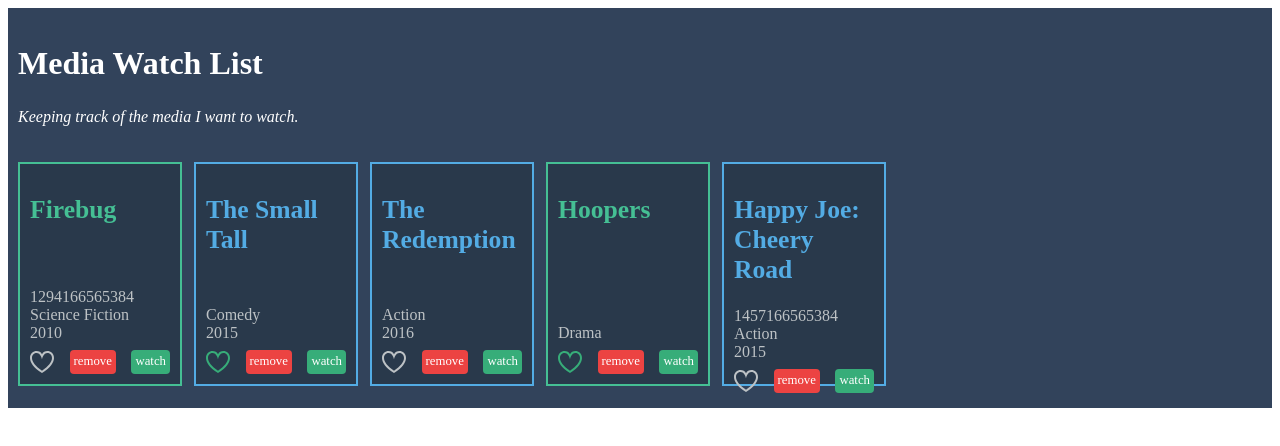
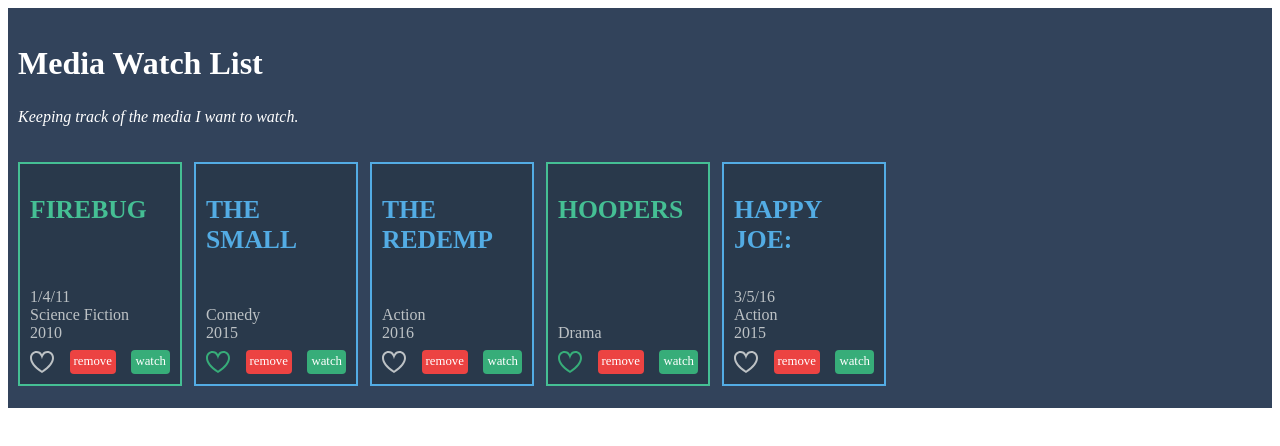
Before and after one commit to alexisselorm/media_watch_angular, an Angular app: page / in a window 1280 px wide. Shown: the top 446 px of the page. Built offline with nearby package versions, Linux system fonts and the light colour scheme.

Commit message:
'Angular pipes: Custom'

```diff
--- a/src/app/media-item.component.html
+++ b/src/app/media-item.component.html
@@ -1,5 +1,7 @@
-<h2>{{ mediaItem.name }}</h2>
-<div *ngIf="mediaItem.watchedOn">{{ mediaItem.watchedOn }}</div>
+<h2>{{ mediaItem.name | uppercase | slice : 0 : 10 }}</h2>
+<div *ngIf="mediaItem.watchedOn">
+  {{ mediaItem.watchedOn | date : "shortDate" }}
+</div>
 <div>{{ mediaItem.category }}</div>
 <div>{{ mediaItem.year }}</div>
 <div class="tools">
```
